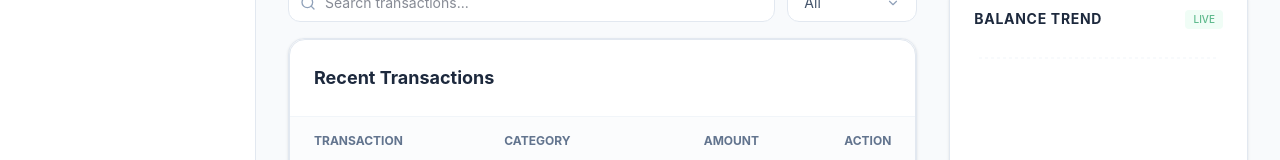
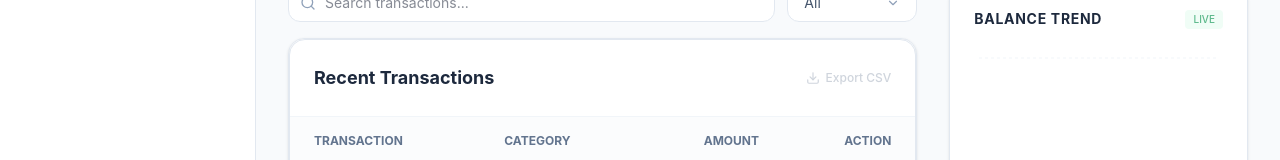
Before and after one commit to Palpatine0/FlowMint, a React (Vite) app in the folder web/: page / in a window 1280 px wide. Shown: the part 378-538 px from the top of the page. Built offline with nearby package versions, Linux system fonts and the light colour scheme.

Commit message:
feat(transactions): export to CSV

```diff
--- a/web/src/components/ui/TransactionList.tsx
+++ b/web/src/components/ui/TransactionList.tsx
@@ -1,4 +1,4 @@
-import { ArrowUpCircle, ArrowDownCircle, Trash2, Pencil } from "lucide-react";
+import { ArrowUpCircle, ArrowDownCircle, Trash2, Pencil, Download } from "lucide-react";
 import { useState } from "react";
 import {
   Dialog,
@@ -27,6 +27,25 @@ const CATEGORY_COLORS: Record<string, string> = {
   Other: "bg-slate-100 text-slate-700",
 };
 
+function exportCSV(transactions: Transaction[]) {
+  const header = ["Date", "Description", "Category", "Type", "Amount"];
+  const rows = transactions.map((tx) => [
+    new Date(tx.date).toLocaleDateString(),
+    `"${tx.description.replace(/"/g, '""')}"`,
+    tx.category,
+    tx.type,
+    tx.amount.toFixed(2),
+  ]);
+  const csv = [header, ...rows].map((r) => r.join(",")).join("\n");
+  const blob = new Blob([csv], { type: "text/csv" });
+  const url = URL.createObjectURL(blob);
+  const a = document.createElement("a");
+  a.href = url;
+  a.download = `flowmint-transactions-${new Date().toISOString().split("T")[0]}.csv`;
+  a.click();
+  URL.revokeObjectURL(url);
+}
+
 export function TransactionList({ transactions, onDelete, onEdit, emptyMessage = "No transactions yet. Add your first one!" }: Props) {
   const [confirmId, setConfirmId] = useState<string | null>(null);
 
@@ -43,6 +62,14 @@ export function TransactionList({ transactions, onDelete, onEdit, emptyMessage =
         <h3 className="font-bold text-slate-800 dark:text-slate-100 text-lg">
           Recent Transactions
         </h3>
+        <button
+          onClick={() => exportCSV(transactions)}
+          disabled={transactions.length === 0}
+          className="flex items-center gap-1.5 text-xs font-medium text-slate-500 dark:text-slate-400 hover:text-primary-500 disabled:opacity-30 disabled:cursor-not-allowed transition-colors"
+        >
+          <Download size={14} />
+          Export CSV
+        </button>
       </div>
 
       <div className="overflow-x-auto">
```
